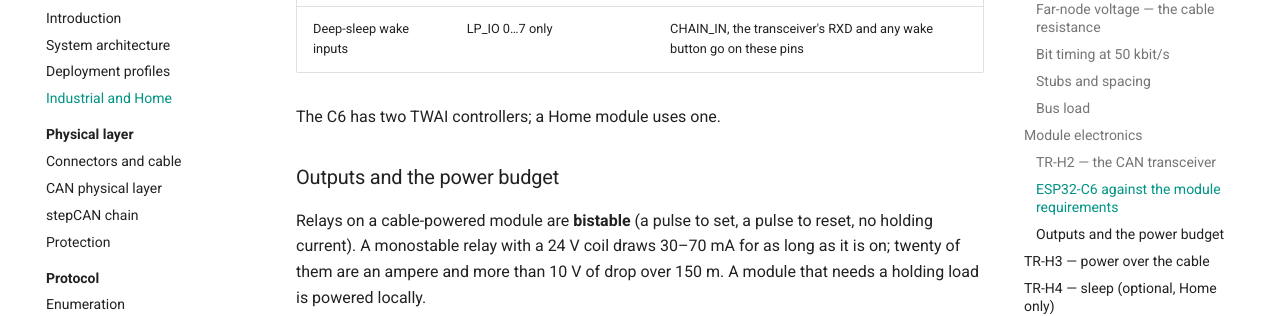
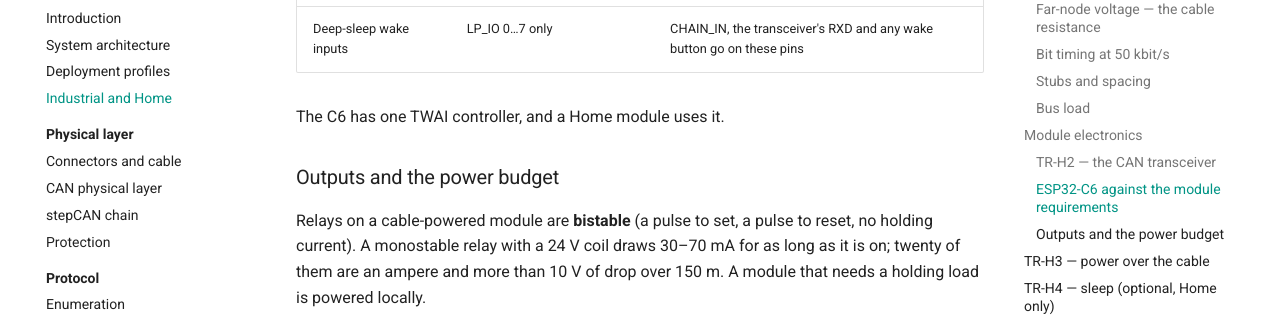
Before and after one commit to ctrl32/stepCAN, an MkDocs documentation site: the page built from docs/stepcan/overview/levels.md, in a window 1280 px wide and 900 px high, scrolled down 4743 px. Shown: the part 153-469 px from the top of the window. Built offline with MkDocs 1.6.1 and Material for MkDocs 9.7.7, drawn with Linux system fonts in a browser that asks for light colours; comment, search, counter and statistics services are not loaded.

Commit message:
The ESP32-C6 has one TWAI controller

```diff
--- a/docs/stepcan/overview/levels.md
+++ b/docs/stepcan/overview/levels.md
@@ -122,7 +122,7 @@ Every frame wakes a standby transceiver: at 50 kbit/s a bit is 20 µs, far longe
 | Non-volatile 0x1010 parameters | NVS in flash | **Never the node-ID** — unchanged |
 | Deep-sleep wake inputs | LP_IO 0…7 only | CHAIN_IN, the transceiver's RXD and any wake button go on these pins |
 
-The C6 has two TWAI controllers; a Home module uses one.
+The C6 has one TWAI controller, and a Home module uses it.
 
 ### Outputs and the power budget
 
```
